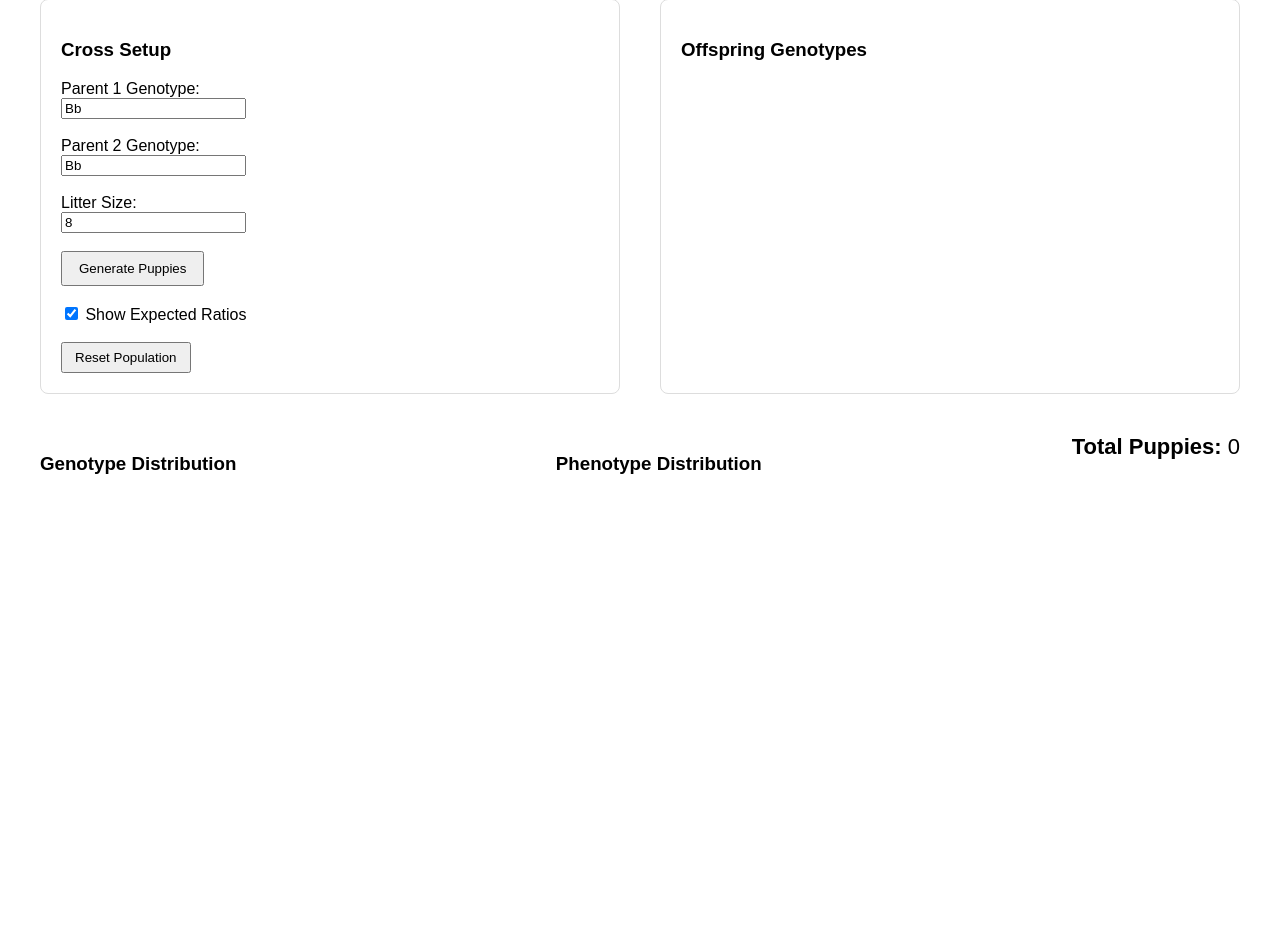
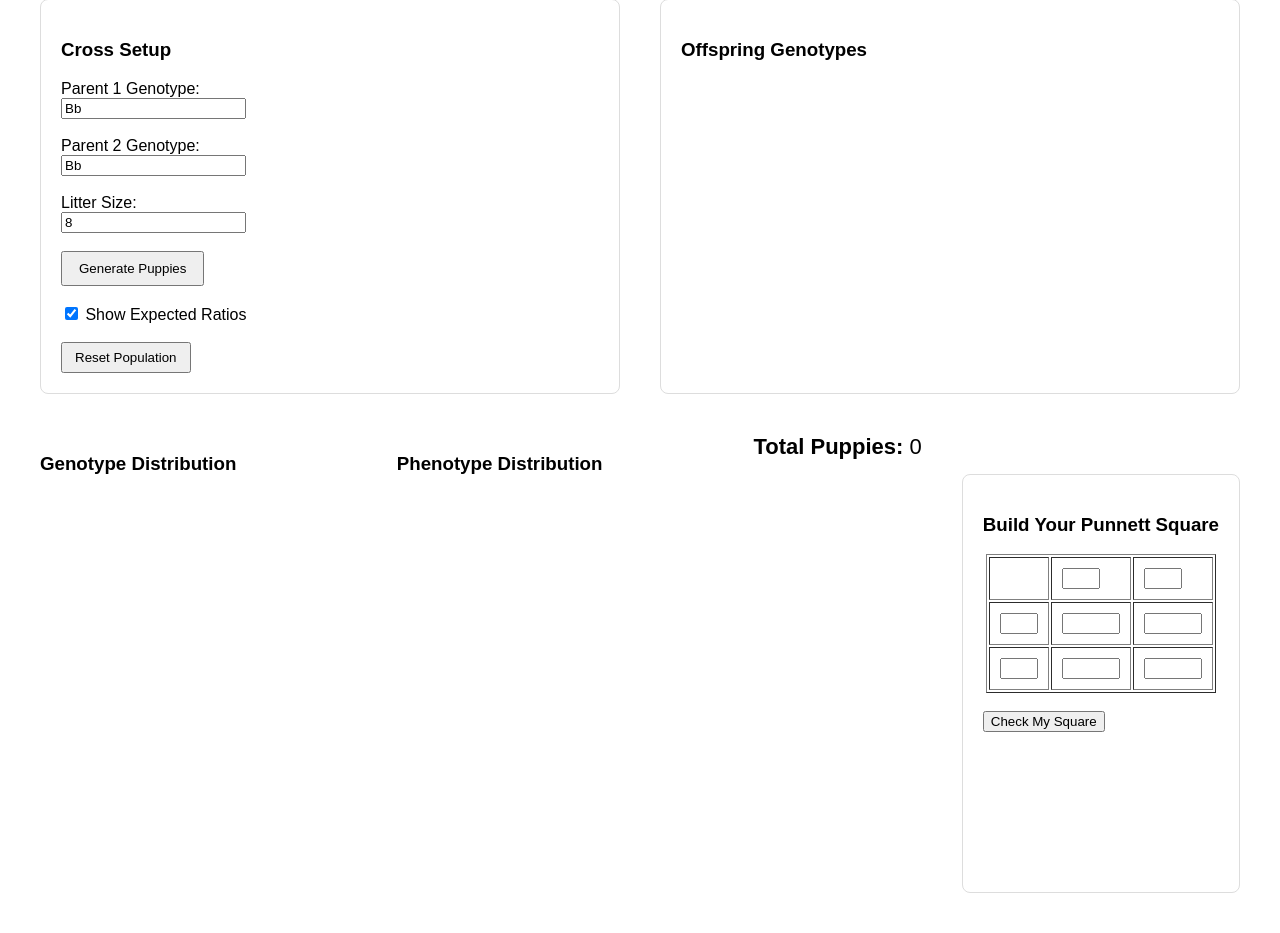
Before and after one commit to mward629/nightingale-genetics-lab, a Flask app: page /sandbox in a window 1280 px wide. Shown: the part 148-1081 px from the top of the page. Run offline with Flask 3, Linux system fonts and the light colour scheme; a map, chart or similar area stays blank.

Commit message:
Update sandbox.html

```diff
--- a/templates/sandbox.html
+++ b/templates/sandbox.html
@@ -65,6 +65,32 @@
 <div style="margin-bottom:30px; font-size:22px;">
     <strong>Total Puppies:</strong>
     <span id="totalCount">0</span>
+</div>
+
+    <div style="margin-top:40px; border:1px solid #ddd; padding:20px; border-radius:8px;">
+    <h3>Build Your Punnett Square</h3>
+
+    <table border="1" cellpadding="10" style="margin:auto;">
+        <tr>
+            <td></td>
+            <td><input id="top1" style="width:30px;"></td>
+            <td><input id="top2" style="width:30px;"></td>
+        </tr>
+        <tr>
+            <td><input id="side1" style="width:30px;"></td>
+            <td><input id="cell1" style="width:50px;"></td>
+            <td><input id="cell2" style="width:50px;"></td>
+        </tr>
+        <tr>
+            <td><input id="side2" style="width:30px;"></td>
+            <td><input id="cell3" style="width:50px;"></td>
+            <td><input id="cell4" style="width:50px;"></td>
+        </tr>
+    </table>
+
+    <br>
+    <button onclick="checkPunnett()">Check My Square</button>
+    <div id="punnettFeedback" style="margin-top:15px; font-weight:bold;"></div>
 </div>
 
 </div>
@@ -229,6 +255,40 @@ function updateCharts(offspring) {
     if (phenotypeChart) phenotypeChart.destroy();
 }
 
+    function checkPunnett() {
+
+    const p1 = document.getElementById("p1").value;
+    const p2 = document.getElementById("p2").value;
+
+    // Generate correct combinations
+    const correct = [];
+    for (let a of p1) {
+        for (let b of p2) {
+            correct.push((a + b).split("").sort().join(""));
+        }
+    }
+
+    const student = [
+        document.getElementById("cell1").value,
+        document.getElementById("cell2").value,
+        document.getElementById("cell3").value,
+        document.getElementById("cell4").value
+    ].map(x => x.split("").sort().join(""));
+
+    correct.sort();
+    student.sort();
+
+    const feedback = document.getElementById("punnettFeedback");
+
+    if (JSON.stringify(correct) === JSON.stringify(student)) {
+        feedback.innerText = "✅ Correct Punnett Square!";
+        feedback.style.color = "green";
+    } else {
+        feedback.innerText = "❌ Not quite right. Check allele combinations.";
+        feedback.style.color = "red";
+    }
+}
+
 </script>
 
 </body>
```
